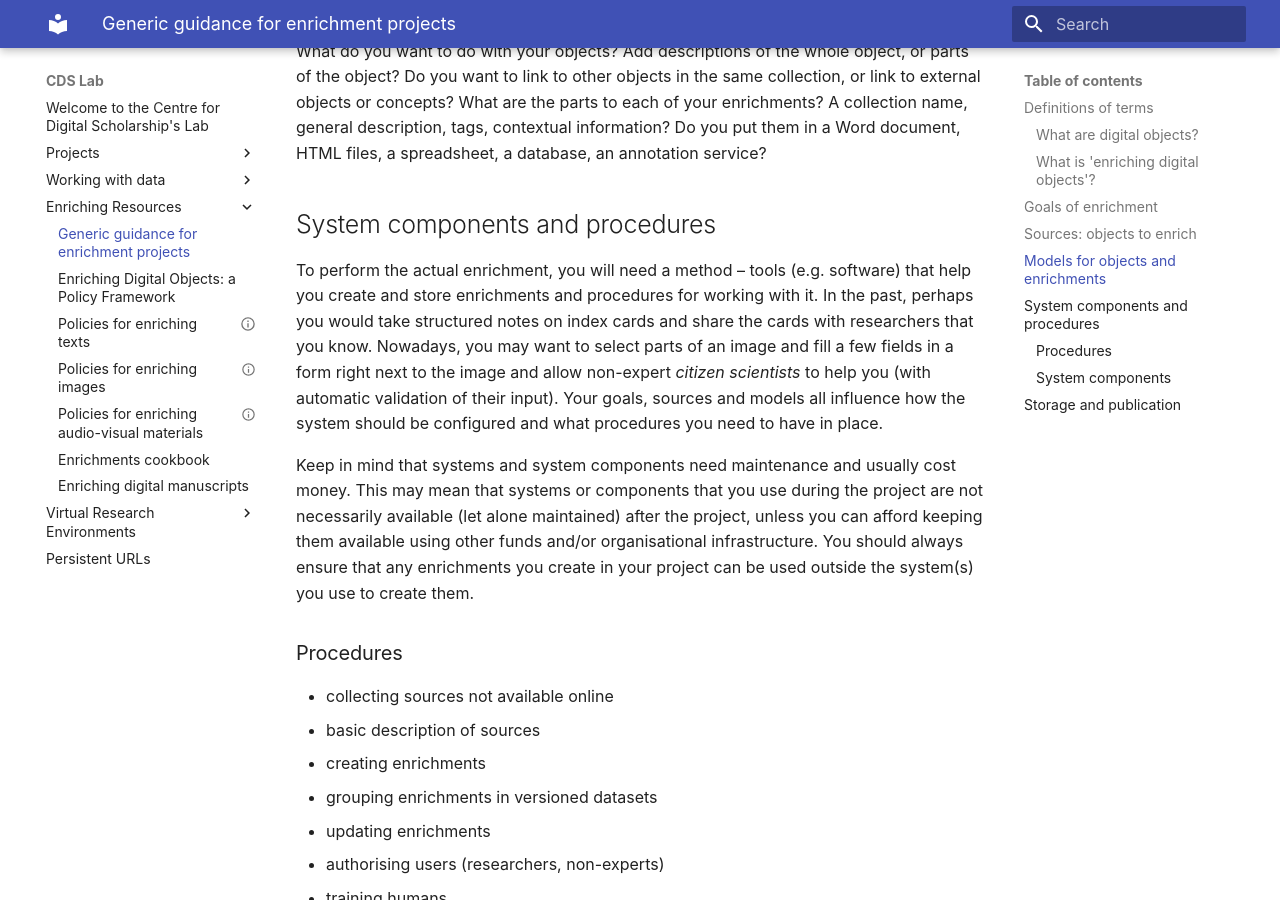
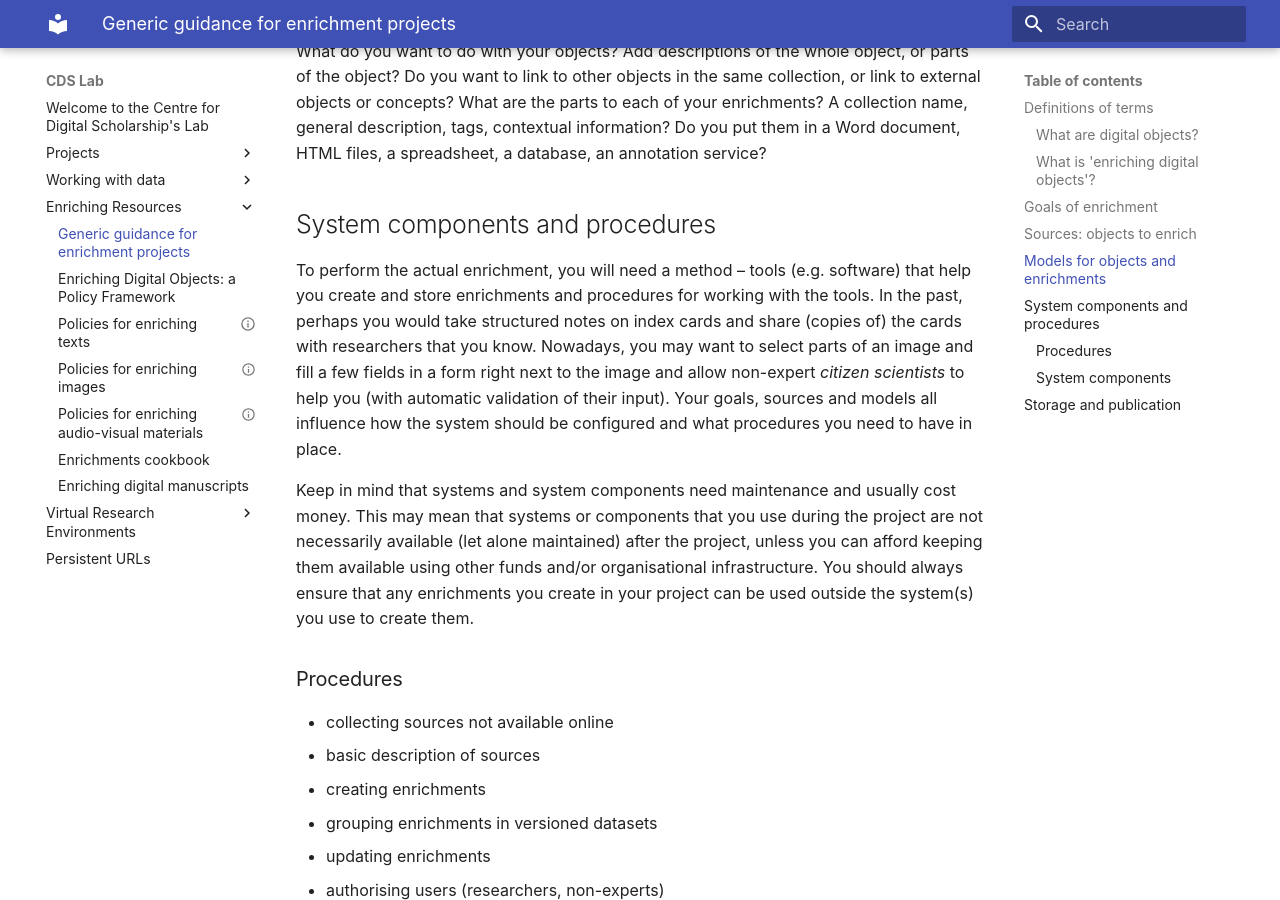
Before and after one commit to LeidenUniversityLibrary/cds-lab-homepage, an MkDocs documentation site: the page built from docs/working-with-data/enriching-resources/index.md, in a window 1280 px wide and 900 px high, scrolled down 2879 px. Built offline with MkDocs 1.6.1 and Material for MkDocs 9.7.7, drawn with Linux system fonts in a browser that asks for light colours; some of the changed text lies outside the part shown.

Commit message:
Use more correct words

```diff
--- a/docs/working-with-data/enriching-resources/index.md
+++ b/docs/working-with-data/enriching-resources/index.md
@@ -97,8 +99,8 @@ What are the parts to each of your enrichments? A collection name, general descr
 # System components and procedures
 
 To perform the actual enrichment, you will need a method – tools (e.g. software) that help you create and
-store enrichments and procedures for working with it.
-In the past, perhaps you would take structured notes on index cards and share the cards with researchers that you know.
+store enrichments and procedures for working with the tools.
+In the past, perhaps you would take structured notes on index cards and share (copies of) the cards with researchers that you know.
 Nowadays, you may want to select parts of an image and fill a few fields in a form right next to the image and
 allow non-expert *citizen scientists* to help you (with automatic validation of their input).
 Your goals, sources and models all influence how the system should be configured and what procedures you need to have in place.
```
Also changed, not shown: other parts of docs/working-with-data/enriching-resources/index.md (+3 -1 lines), docs/working-with-data/enriching-resources/cookbook.md (+1 -1 lines), docs/working-with-data/enriching-resources/policy-images.md (+3 -3 lines).
